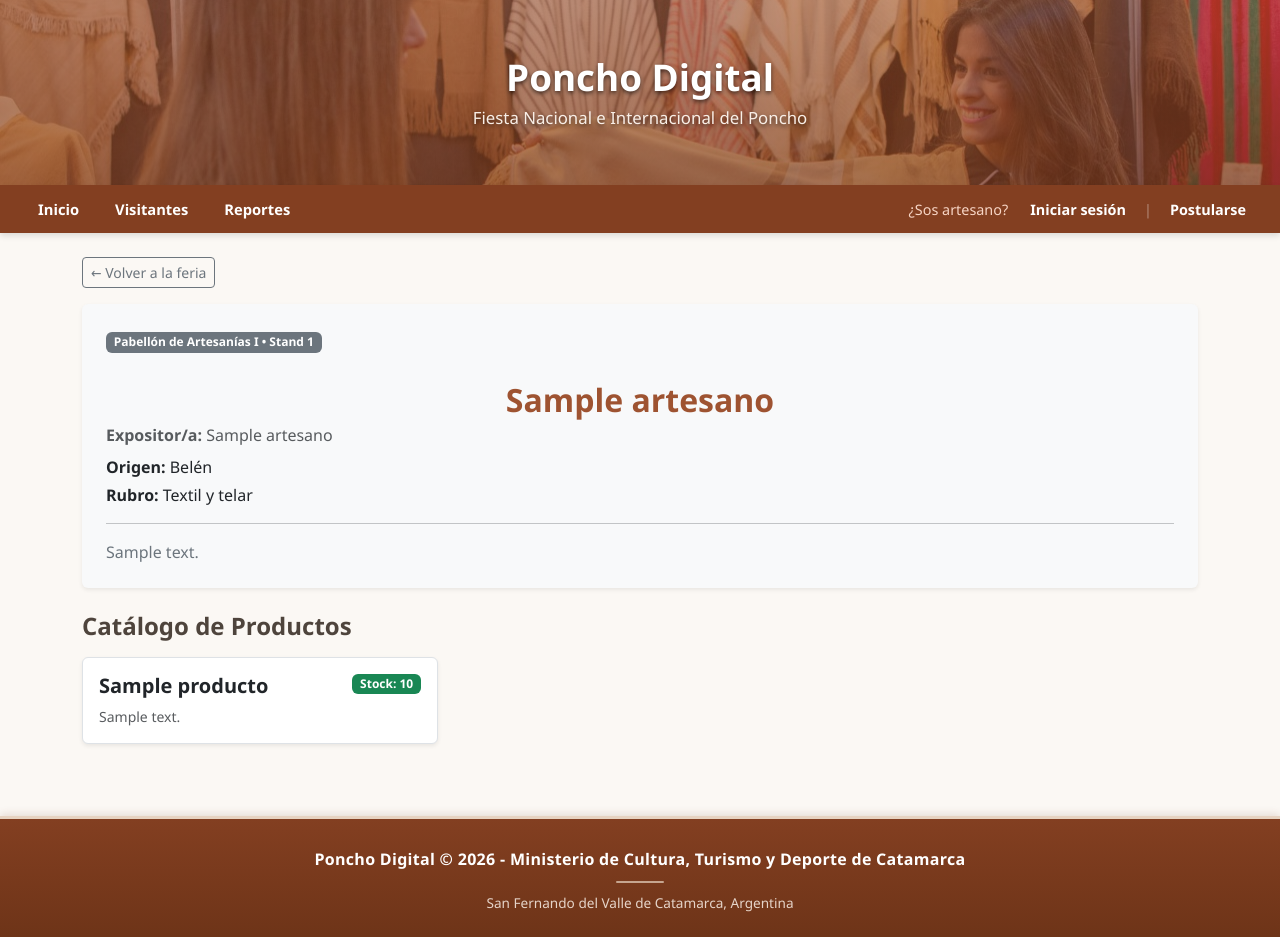
After one commit to kuffaqnt/PONCHO-DIGITAL, a Django app: page /stand/1/ in a window 1280 px wide. The commit adds this page. Run offline with Django 5.2, Linux system fonts and the light colour scheme; tables that the repository leaves empty hold one stand-in row (values such as "Sample post").

Commit message:
datos-con-ORM

```diff
--- a/apps/artesanos/models.py
+++ b/apps/artesanos/models.py
@@ -37,7 +37,6 @@ class Artesano(models.Model):
     nombre_taller = models.CharField(max_length=150)
     rubro = models.CharField(max_length=30, choices=RUBRO_CHOICES)
     localidad = models.CharField(max_length=50, choices=LOCALIDAD_CHOICES)
-    anios_trayectoria = models.PositiveIntegerField(default=0)
     descripcion = models.TextField(blank=True)
     estado = models.CharField(max_length=20, choices=ESTADO_CHOICES, default='pendiente')
     fecha_solicitud = models.DateTimeField(auto_now_add=True)
@@ -58,9 +57,9 @@ class Stand(models.Model):
     ]
 
     PABELLON_CHOICES = [
-        ('artesanias_1', 'Pabellón de Artesanías I'),
-        ('artesanias_2', 'Pabellón de Artesanías II'),
-        ('regionales', 'Pabellón de Productos Regionales'),
+        ('pabellon_1', 'Pabellón de Artesanías I'),
+        ('pabellon_2', 'Pabellón de Artesanías II'),
+        ('regional', 'Pabellón de Productos Regionales'),
         ('institucional', 'Pabellón Institucional'),
     ]
 
--- a/apps/artesanos/views.py
+++ b/apps/artesanos/views.py
@@ -1,4 +1,4 @@
-from django.shortcuts import render
+from django.shortcuts import render, get_object_or_404
 from django.db.models import Count, Sum
 from .models import Artesano, Stand
 
@@ -100,3 +100,9 @@ def reportes (request):
     }
 
     return render (request, 'HTML/reportes.html',context)
+
+def detalle_stand (request, artesano_id):
+    artesano = get_object_or_404(
+        Artesano.objects.select_related('stand').prefetch_related('productos'), pk=artesano_id,
+    )
+    return render (request, 'HTML/detalle_stand.html',{'artesano':artesano})
--- a/apps/productos/models.py
+++ b/apps/productos/models.py
@@ -8,15 +8,14 @@ class Producto(models.Model):
     )
     nombre = models.CharField(max_length=150)
     descripcion = models.TextField(blank=True)
-    precio = models.DecimalField(max_digits=10, decimal_places=2)
     stock = models.PositiveIntegerField(default=0)
     imagen = models.ImageField(upload_to='productos/', blank=True, null=True)
-    fecha_creacion = models.DateTimeField(auto_now_add=True)
+
 
     class Meta:
         verbose_name = 'Producto'
         verbose_name_plural = 'Productos'
-        ordering = ('-fecha_creacion',)
+        ordering = ('nombre',)
 
     def __str__(self):
-        return f"{self.nombre} - ${self.precio}"
+        return f"{self.nombre} - ${self.descripcion}"
--- a/poncho_digital/urls.py
+++ b/poncho_digital/urls.py
@@ -28,4 +28,5 @@ urlpatterns = [
     path('login/', iniciar_sesion, name='login'),
     path('panel/', panel_artesano, name='panel_artesano'),
     path('gestion-productos/', gestion_productos, name='gestion_productos'),
+    path('stand/<int:artesano_id>/', detalle_stand, name='detalle_stand')
 ]
--- /dev/null
+++ b/templates/HTML/detalle_stand.html
@@ -0,0 +1,54 @@
+{% extends 'HTML/base.html' %}
+
+{% block content %}
+<div class="container py-4">
+    <div class="mb-3">
+        <a href="{% url 'visitantes' %}" class="btn btn-outline-secondary btn-sm">
+            &larr; Volver a la feria
+        </a>
+    </div>
+
+    <!-- Ficha del Stand y Artesano -->
+    <div class="card shadow-sm border-0 mb-4 bg-light">
+        <div class="card-body p-4">
+            <span class="badge bg-secondary mb-2">
+                {{ artesano.stand.get_pabellon_display }} &bull; Stand {{ artesano.stand.numero }}
+            </span>
+            <h2 class="fw-bold mb-1">{{ artesano.nombre_taller }}</h2>
+            <p class="text-muted mb-2"><strong>Expositor/a:</strong> {{ artesano.nombre }}</p>
+            <p class="mb-1"><strong>Origen:</strong> {{ artesano.get_localidad_display }}</p>
+            <p class="mb-0"><strong>Rubro:</strong> {{ artesano.get_rubro_display }}</p>
+            {% if artesano.descripcion %}
+                <hr>
+                <p class="mb-0 text-secondary">{{ artesano.descripcion }}</p>
+            {% endif %}
+        </div>
+    </div>
+
+    <!-- Listado de Productos -->
+    <h4 class="fw-bold mb-3">Catálogo de Productos</h4>
+    <div class="row row-cols-1 row-cols-md-2 row-cols-lg-3 g-4">
+        {% for producto in artesano.productos.all %}
+            <div class="col">
+                <div class="card h-100 shadow-sm border">
+                    <div class="card-body">
+                        <div class="d-flex justify-content-between align-items-start mb-2">
+                            <h5 class="card-title fw-bold mb-0">{{ producto.nombre }}</h5>
+                            <span class="badge bg-success">Stock: {{ producto.stock }}</span>
+                        </div>
+                        <p class="card-text text-muted small">
+                            {{ producto.descripcion|default:"Sin descripción disponible." }}
+                        </p>
+                    </div>
+                </div>
+            </div>
+        {% empty %}
+            <div class="col-12">
+                <div class="alert alert-info">
+                    Este expositor no posee productos registrados en el catálogo en este momento.
+                </div>
+            </div>
+        {% endfor %}
+    </div>
+</div>
+{% endblock %}
--- a/templates/HTML/visitantes.html
+++ b/templates/HTML/visitantes.html
@@ -70,7 +70,7 @@
         </div>
         <!-- Pop up de coincidencias encontradas-->
         <section id="caja-edificio" class="alert alert-info text-center d-none mb-4" role="alert">
-            <h4 class="mb-1" id="titulo-edificio">Edificio encontrado</h4>
+            <h4 class="mb-1" id="titulo-edificio">Resultado de la busqueda</h4>
             <p class="mb-0" id="texto-edificio"></p>
         </section>
 
@@ -93,7 +93,7 @@
                         <p><strong>Ubicación en el predio:</strong> <span class="fw-bold text-danger">{{ artesano.stand.get_pabellon_display|default:"A coordinar" }}</span></p>
                         <p class="small text-muted">{{artesano.descripcion|default:"Especialidad en artesanías tradicionales catamarqueñas."}}</p>
                         <div class="mt-auto pt-3">
-                            <a href="#" class="btn-poncho-principal w-100">Ver Productos del Stand</a>
+                            <a href="{% url 'detalle_stand' artesano.id%}" class="btn-poncho-principal w-100">Ver Productos del Stand</a>
                         </div>
                     </div>
                 </article>
```
Also changed, not shown: apps/artesanos/migrations/0002_remove_artesano_anios_trayectoria.py (added), apps/productos/migrations/0002_alter_producto_options_and_more.py (added).
